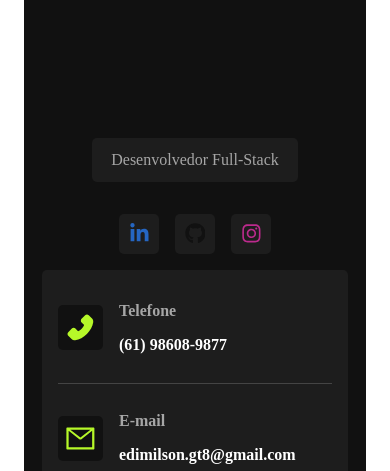
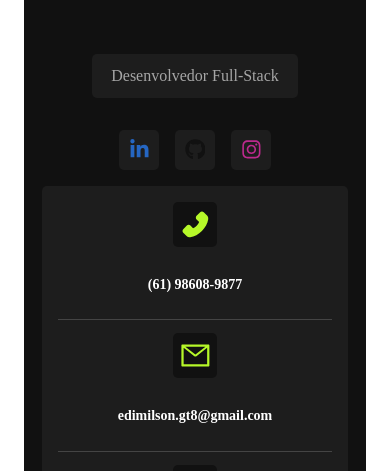
Before and after one commit to edimilsonbraz/app-portfolio, a React (Vite) app: page / in a window 390 px wide. Shown: the part 357-828 px from the top of the page. Built offline with nearby package versions, Linux system fonts and the light colour scheme; the HTML template or start-up script is replaced by a standard one.

Commit message:
:iphone: Add responsiveness sidebar

```diff
--- a/src/components/InformationContainer.jsx
+++ b/src/components/InformationContainer.jsx
@@ -6,7 +6,7 @@ const InformationContainer = () => {
     <section id="information">
       <div className='info-card'>
         <AiFillPhone id="phone-icon" />
-        <div>
+        <div className='text'>
           <h3>Telefone</h3>
           <p>(61) 98608-9877</p>
         </div>
@@ -14,7 +14,7 @@ const InformationContainer = () => {
 
       <div className='info-card'>
         <AiOutlineMail id="email-icon" />
-        <div>
+        <div className='text'>
           <h3>E-mail</h3>
           <p>edimilson.gt8@gmail.com</p>
         </div>
@@ -22,7 +22,7 @@ const InformationContainer = () => {
 
       <div className='info-card'>
         <AiFillEnvironment id="pin-icon" />
-        <div>
+        <div className='text'>
           <h3>Localização</h3>
           <p>Brasília - DF</p>
         </div>
--- a/src/styles/components/app.sass
+++ b/src/styles/components/app.sass
@@ -6,6 +6,9 @@
   flex-wrap: wrap
   padding: 3rem
   gap: 3rem
+
+  @include mixins.tablet-lg
+    display: block
 
   @include mixins.mobile
     padding: 1rem
@@ -18,6 +21,6 @@
     -webkit-background-clip: text
     -webkit-text-fill-color: transparent
 
-    @include mixins.mobile
+    @include mixins.tablet-lg
       font-size: 3rem
       text-align: center
--- a/src/styles/components/informationContainer.sass
+++ b/src/styles/components/informationContainer.sass
@@ -11,6 +11,9 @@
   width: 80%
   border-radius: variables.$card-border-radius
 
+  @include mixins.tablet
+    padding: 1rem
+
   .info-card
     @include mixins.center
     justify-content: start
@@ -20,14 +23,24 @@
     border-bottom: 1px solid #444
     width: 100%
 
+    @include mixins.tablet
+      display: flex
+      flex-direction: column
+
     h3
       color: variables.$text-color-secondary
       font-size: 1rem
       margin-bottom: .5rem
 
+      @include mixins.tablet
+      display: none
+
     p
       color: variables.$text-color
       font-weight: bold
+
+      @include mixins.tablet
+        font-size: 0.875rem
 
     svg
       background-color: variables.$bg-color
--- a/src/styles/components/mainContent.sass
+++ b/src/styles/components/mainContent.sass
@@ -6,6 +6,9 @@
   flex: 2 1 0
   border-radius: variables.$container-border-radius
   padding: 3rem
+
+  // @include mixins.tablet-lg
+  //   flex:
 
   @include mixins.mobile
     padding: 2rem
--- a/src/styles/components/sidebar.sass
+++ b/src/styles/components/sidebar.sass
@@ -18,15 +18,20 @@
     position: absolute
     top: -3rem
 
+    @include mixins.tablet-lg
+      max-width: 60%
+    //   position: static
+
   .title
     color: variables.$text-color-secondary
     background-color: variables.$bg-color-secondary
     border-radius: variables.$card-border-radius
-    margin-top: 22rem
+    margin-top: 60%
     padding: .8rem 1.2rem
 
-    @include mixins.mobile
-      margin-top: 14rem
+    @include mixins.tablet-lg
+      margin-top: 55%
+
   .btn
     width: 80%
     @include mixins.btn
--- a/src/styles/components/tecnologiesContainer.sass
+++ b/src/styles/components/tecnologiesContainer.sass
@@ -9,7 +9,7 @@
     flex-wrap: wrap
     gap: 1.5rem
 
-    @include mixins.mobile
+    @include mixins.tablet
       flex-direction: column
 
     .tecnology-card
@@ -20,7 +20,7 @@
       border-radius: variables.$card-border-radius
       padding: 2rem
 
-      @include mixins.mobile
+      @include mixins.tablet
         flex-direction: column
         width: 100%
         padding: 1rem
@@ -35,9 +35,12 @@
       svg
         font-size: 6rem
 
+        @include mixins.tablet
+          font-size: 4rem
+
         @include mixins.mobile
           text-align: center
-          font-size: 4rem
+          font-size: 3rem
 
       &:hover
         background: variables.$bg-color-secondary
--- a/src/styles/mixins.sass
+++ b/src/styles/mixins.sass
@@ -23,3 +23,11 @@
 @mixin mobile
   @media (max-width: 425px)
     @content
+
+@mixin tablet
+  @media (max-width: 1080px)
+    @content
+
+@mixin tablet-lg
+  @media (max-width: 928px)
+    @content
```
